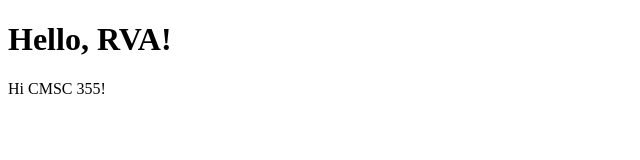
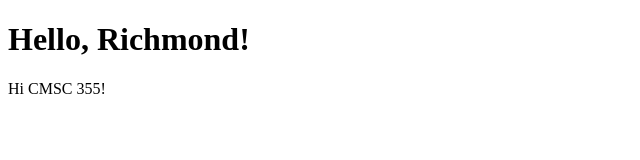
Before and after one commit to deHank/gitHub355Demo, a plain HTML site: page index.html in a window 1280 px wide. Shown: the whole page, without its empty margins (0-640 px from the left). Drawn offline with Linux system fonts and the light colour scheme.

Commit message:
Updated Index.html to say Richmond

```diff
--- a/index.html
+++ b/index.html
@@ -7,7 +7,7 @@
     <title>Hello World</title>
 </head>
 <body>
-    <h1>Hello, RVA!</h1>
+    <h1>Hello, Richmond!</h1>
     <p>Hi CMSC 355!</p>
 </body>
 </html>
```
